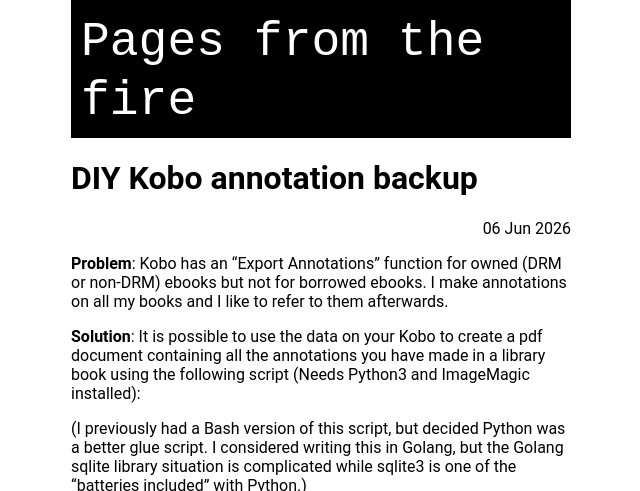
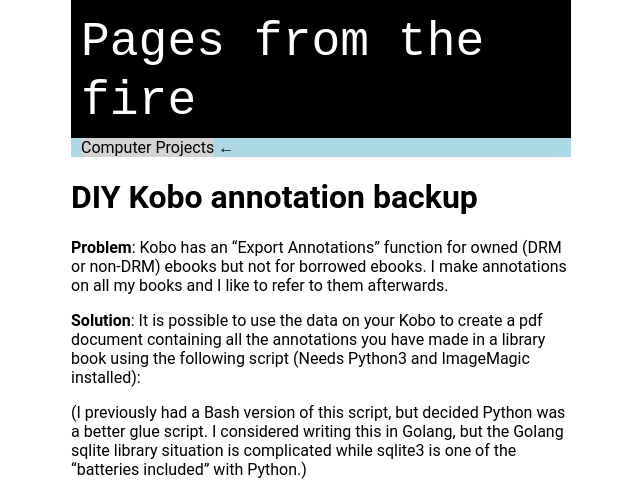
Before and after one commit to kghose/kghose.github.io, a Jekyll site: the page built from _posts/2026-06-06-kobo-annotations.md, in a window 1280 px wide and 900 px high, cut to the strip 0-491 px from the top of the window. Shown: the whole strip, without its empty margins (319-959 px from the left). Built offline with Jekyll 4.4.1, drawn with Linux system fonts in a browser that asks for light colours.

Commit message:
List Kobo annotations under computer projects.

```diff
--- a/_posts/2026-06-06-kobo-annotations.md
+++ b/_posts/2026-06-06-kobo-annotations.md
@@ -1,6 +1,7 @@
 ---
-layout: post
+layout: page
 title: DIY Kobo annotation backup
+permalink: /computer-projects/kobo-annotations
 date: 2026-06-06
 tags: kobo
 ---
```
Also changed, not shown: computer-projects/README.md (+2 -0 lines).
